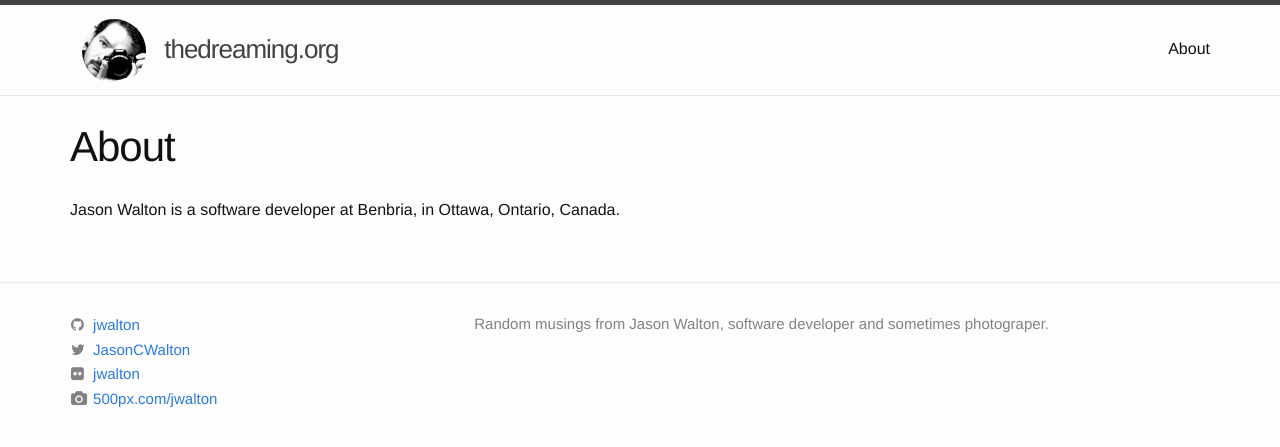
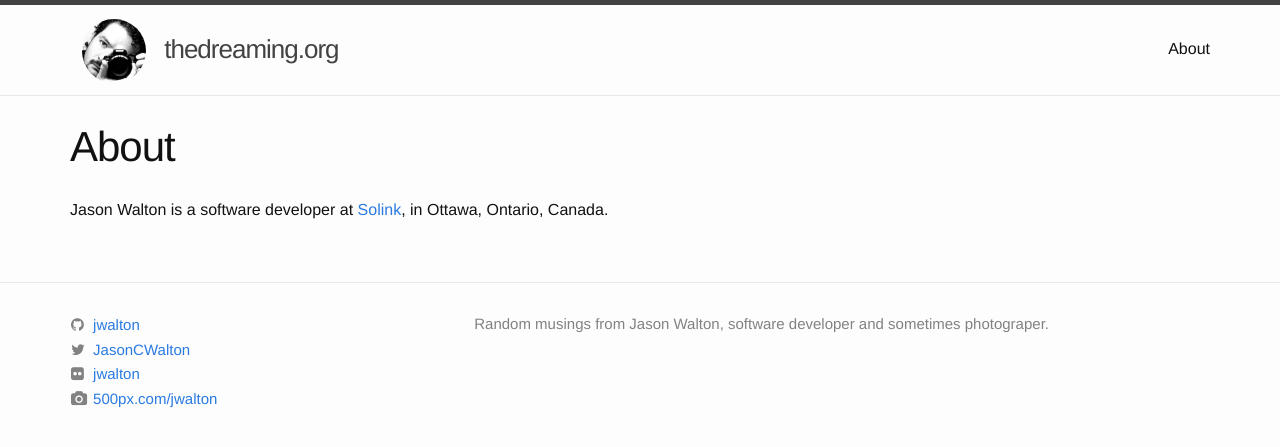
Before and after one commit to jwalton/thedreaming.org, a Jekyll site: the page built from about.md, in a window 1280 px wide. Shown: the top 447 px of the page. Built offline with Jekyll 4.4.1, drawn with Linux system fonts in a browser that asks for light colours.

Commit message:
docs: Update about.md.

```diff
--- a/about.md
+++ b/about.md
@@ -4,4 +4,4 @@ title: About
 permalink: /about/
 ---
 
-Jason Walton is a software developer at Benbria, in Ottawa, Ontario, Canada.
+Jason Walton is a software developer at [Solink](https://solink.com/), in Ottawa, Ontario, Canada.
```
